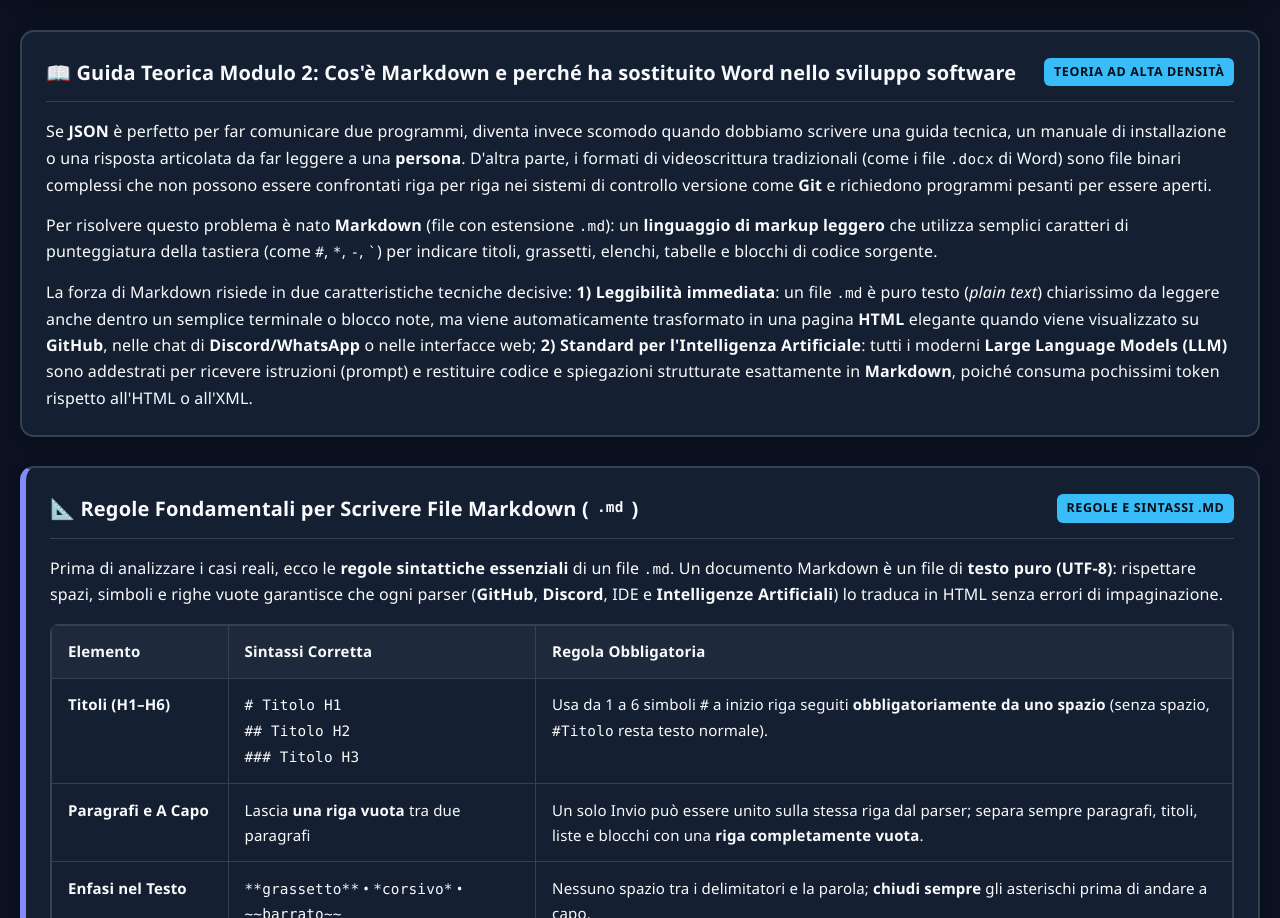
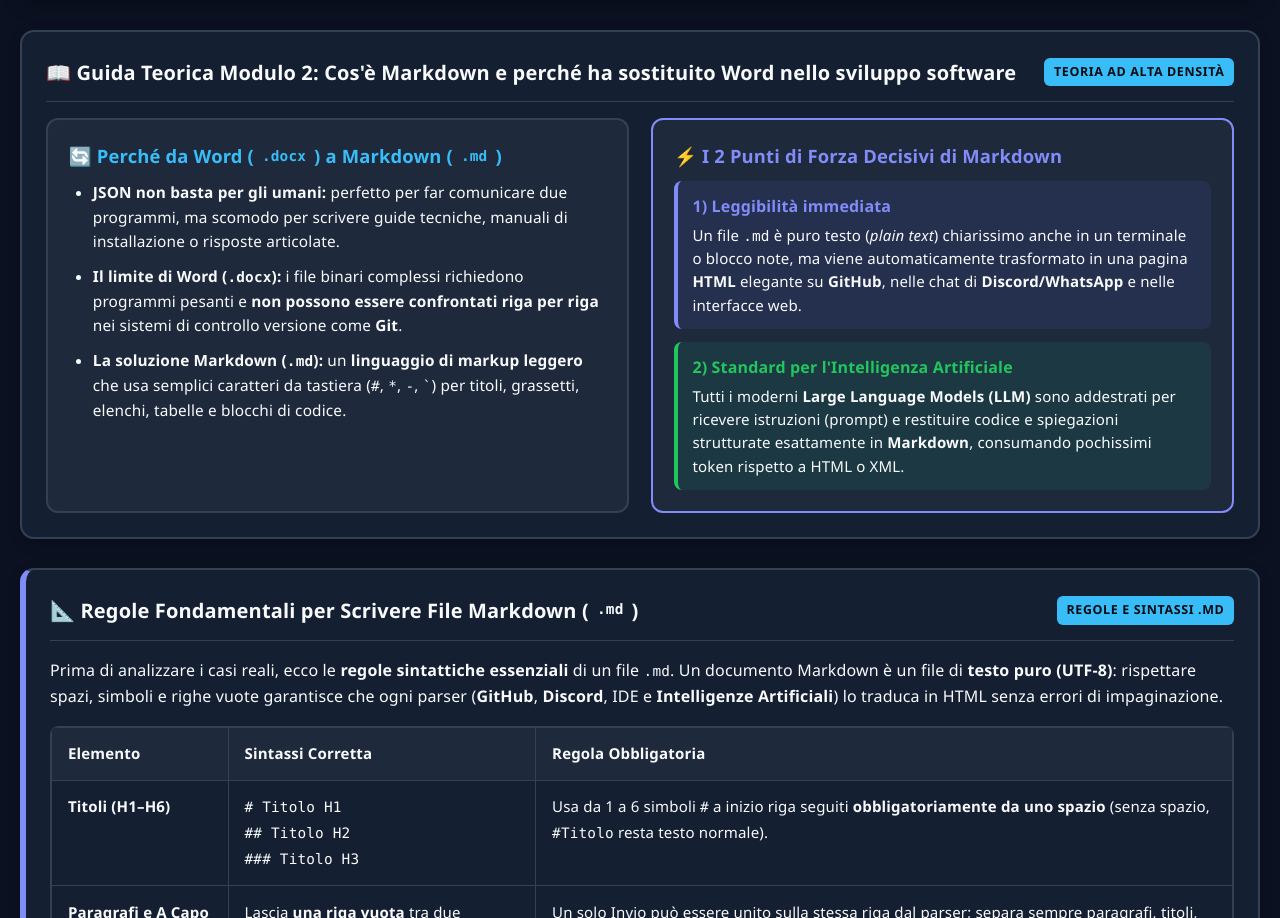
Before and after one commit to Amarte81/tpsit-5-json-markdown-xml, a plain HTML site: page index.html in a window 1280 px wide. Shown: the part 6868-7786 px from the top of the page. Drawn offline with Linux system fonts and the light colour scheme.

Commit message:
UI: Improve readability of Module 2 theory guide with 2-column layout and highlighted points

```diff
--- a/index.html
+++ b/index.html
@@ -475,19 +475,36 @@ public class MainJsonJava {
           <span class="badge-tag">TEORIA AD ALTA DENSITÀ</span>
         </div>
 
-        <p style="margin-bottom: 0.85rem;">
-          Se <strong>JSON</strong> è perfetto per far comunicare due programmi, diventa invece scomodo quando dobbiamo scrivere una guida tecnica, un manuale di installazione o una risposta articolata da far leggere a una <strong>persona</strong>. D'altra parte, i formati di videoscrittura tradizionali (come i file <code>.docx</code> di Word) sono file binari complessi che non possono essere confrontati riga per riga nei sistemi di controllo versione come <strong>Git</strong> e richiedono programmi pesanti per essere aperti.
-        </p>
+        <div class="grid-2" style="margin-top: 0.4rem;">
+          <!-- COLONNA 1: DAL PROBLEMA ALLA SOLUZIONE -->
+          <div class="case-study-box" style="margin: 0;">
+            <h4 class="case-study-title" style="color: var(--accent-blue);">🔄 Perché da Word (<code>.docx</code>) a Markdown (<code>.md</code>)</h4>
+            <ul class="accessible-list" style="font-size: 0.96rem; line-height: 1.6;">
+              <li><strong>JSON non basta per gli umani:</strong> perfetto per far comunicare due programmi, ma scomodo per scrivere guide tecniche, manuali di installazione o risposte articolate.</li>
+              <li><strong>Il limite di Word (<code>.docx</code>):</strong> i file binari complessi richiedono programmi pesanti e <strong>non possono essere confrontati riga per riga</strong> nei sistemi di controllo versione come <strong>Git</strong>.</li>
+              <li><strong>La soluzione Markdown (<code>.md</code>):</strong> un <strong>linguaggio di markup leggero</strong> che usa semplici caratteri da tastiera (<code>#</code>, <code>*</code>, <code>-</code>, <code>`</code>) per titoli, grassetti, elenchi, tabelle e blocchi di codice.</li>
+            </ul>
+          </div>
 
-        <p style="margin-bottom: 0.85rem;">
-          Per risolvere questo problema è nato <strong>Markdown</strong> (file con estensione <code>.md</code>): un <strong>linguaggio di markup leggero</strong> che utilizza semplici caratteri di punteggiatura della tastiera (come <code>#</code>, <code>*</code>, <code>-</code>, <code>`</code>) per indicare titoli, grassetti, elenchi, tabelle e blocchi di codice sorgente.
-        </p>
+          <!-- COLONNA 2: I DUE PUNTI DI FORZA DECISIVI -->
+          <div class="case-study-box" style="margin: 0; border-color: var(--accent-indigo);">
+            <h4 class="case-study-title" style="color: var(--accent-indigo);">⚡ I 2 Punti di Forza Decisivi di Markdown</h4>
 
-        <p>
-          La forza di Markdown risiede in due caratteristiche tecniche decisive:
-          <strong>1) Leggibilità immediata</strong>: un file <code>.md</code> è puro testo (<em>plain text</em>) chiarissimo da leggere anche dentro un semplice terminale o blocco note, ma viene automaticamente trasformato in una pagina <strong>HTML</strong> elegante quando viene visualizzato su <strong>GitHub</strong>, nelle chat di <strong>Discord/WhatsApp</strong> o nelle interfacce web;
-          <strong>2) Standard per l'Intelligenza Artificiale</strong>: tutti i moderni <strong>Large Language Models (LLM)</strong> sono addestrati per ricevere istruzioni (prompt) e restituire codice e spiegazioni strutturate esattamente in <strong>Markdown</strong>, poiché consuma pochissimi token rispetto all'HTML o all'XML.
-        </p>
+            <div style="background: rgba(99, 102, 241, 0.1); border-left: 4px solid var(--accent-indigo); padding: 0.75rem 0.9rem; border-radius: 8px; margin-bottom: 0.85rem;">
+              <strong style="color: var(--accent-indigo); display: block; margin-bottom: 0.25rem;">1) Leggibilità immediata</strong>
+              <p style="font-size: 0.94rem; margin: 0; line-height: 1.55;">
+                Un file <code>.md</code> è puro testo (<em>plain text</em>) chiarissimo anche in un terminale o blocco note, ma viene automaticamente trasformato in una pagina <strong>HTML</strong> elegante su <strong>GitHub</strong>, nelle chat di <strong>Discord/WhatsApp</strong> e nelle interfacce web.
+              </p>
+            </div>
+
+            <div style="background: rgba(16, 185, 129, 0.1); border-left: 4px solid var(--accent-green); padding: 0.75rem 0.9rem; border-radius: 8px;">
+              <strong style="color: var(--accent-green); display: block; margin-bottom: 0.25rem;">2) Standard per l'Intelligenza Artificiale</strong>
+              <p style="font-size: 0.94rem; margin: 0; line-height: 1.55;">
+                Tutti i moderni <strong>Large Language Models (LLM)</strong> sono addestrati per ricevere istruzioni (prompt) e restituire codice e spiegazioni strutturate esattamente in <strong>Markdown</strong>, consumando pochissimi token rispetto a HTML o XML.
+              </p>
+            </div>
+          </div>
+        </div>
       </div>
 
       <!-- REGOLE FONDAMENTALI PER I FILE MARKDOWN (.md) -->
```
